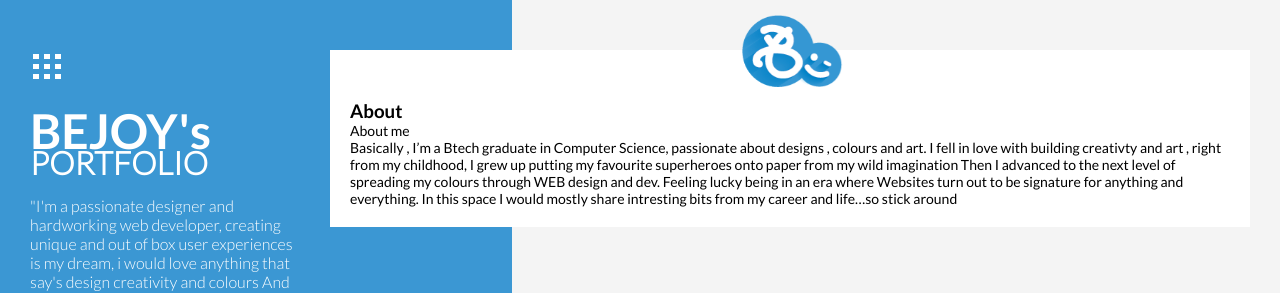
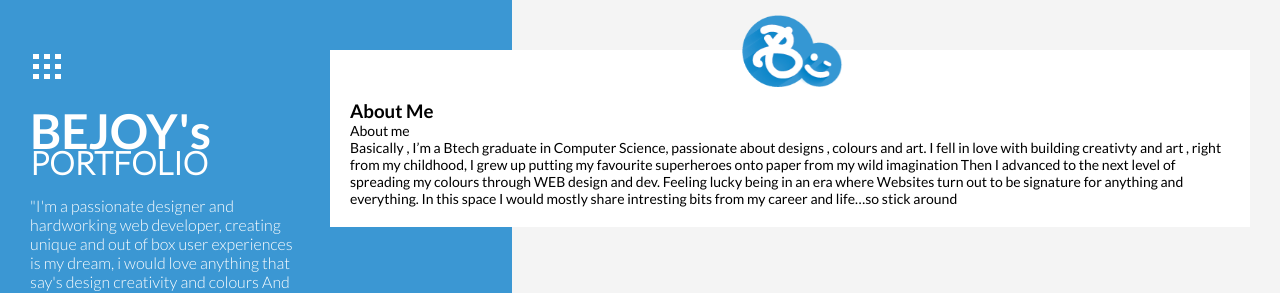
Before and after one commit to Bejoynj/bejoynj.github.io, a Jekyll site: the page built from about.md, in a window 1280 px wide. Shown: the top 293 px of the page. Built offline with Jekyll 4.4.1, drawn with Linux system fonts in a browser that asks for light colours; nearby versions of some CDN libraries; library files that are not in the unit come from our copies.

```diff
--- a/about.md
+++ b/about.md
@@ -1,7 +1,7 @@
 ---
 layout: page
-title: About
-permalink: /portfolio/about/
+title: About Me
+permalink: /about/
 ---
 
 About me
```
Also changed, not shown: services.md (+1 -1 lines).
